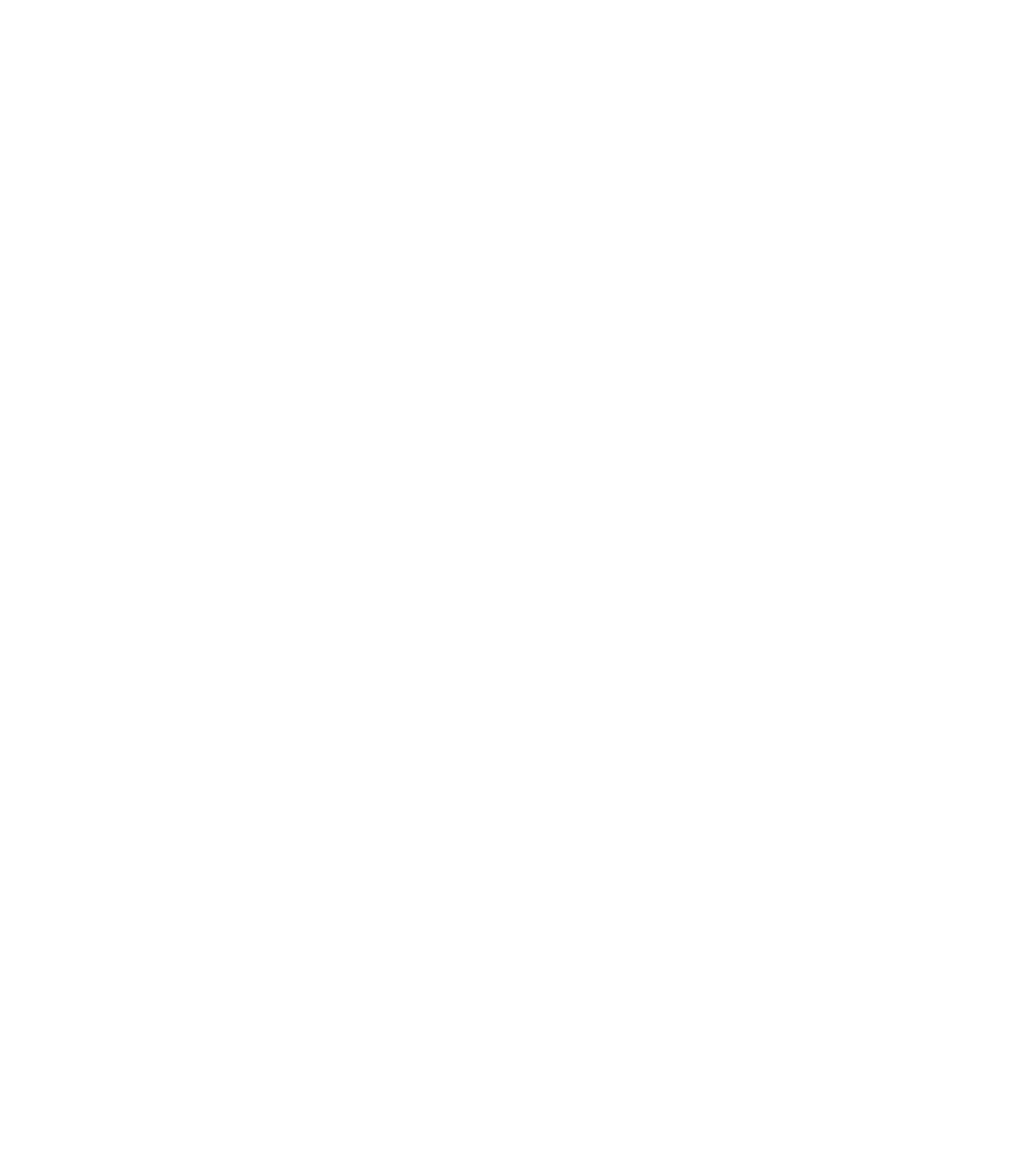
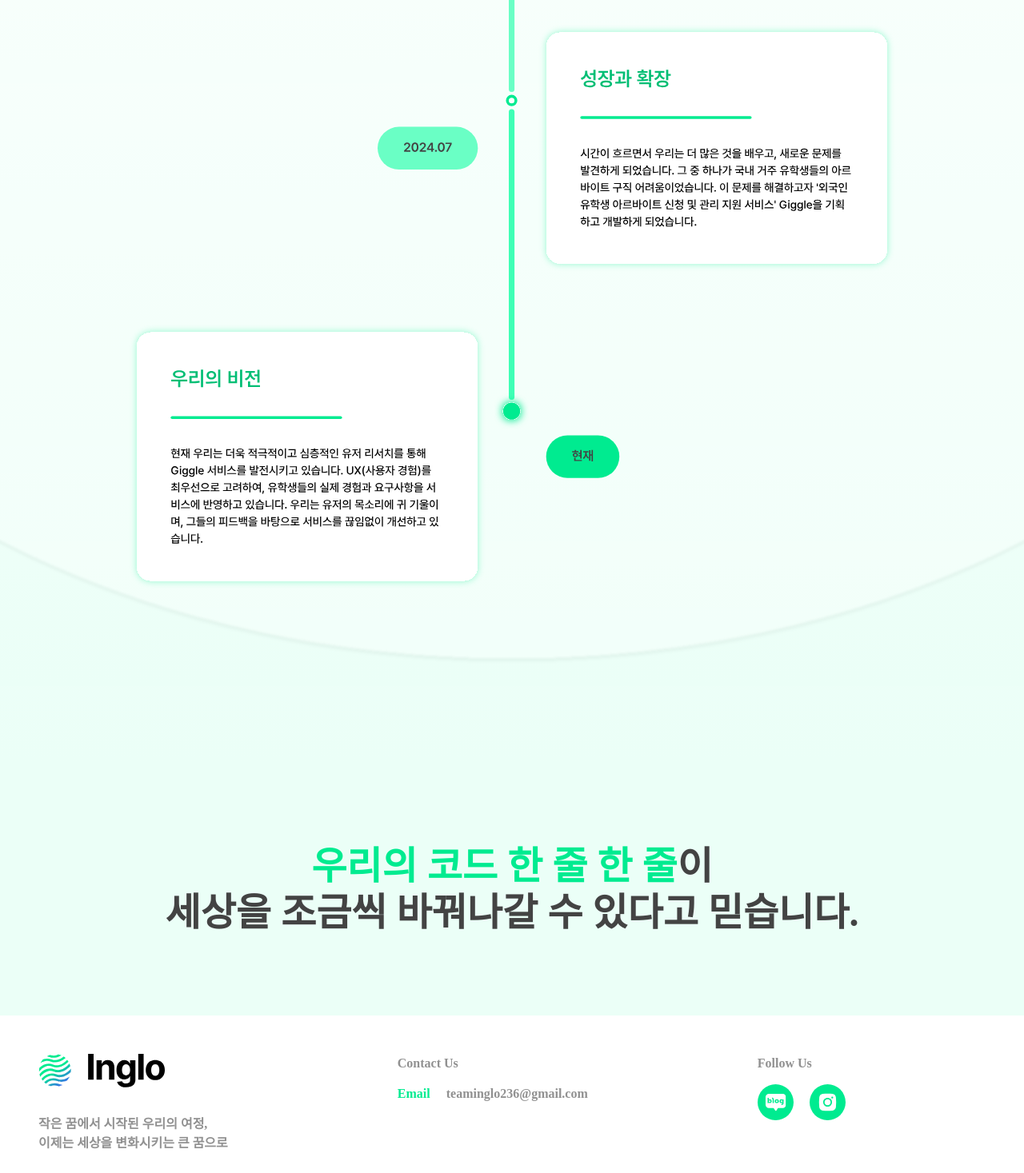
Before and after one commit to naarang/Inglo-landing, a Next.js app: page /aboutus in a window 1280 px wide. Shown: the part 2610-4077 px from the top of the page at 80% size. Before the commit the page ends 2145 px from the top, so only its background shows below. Built offline with nearby package versions, Linux system fonts and the light colour scheme.

Commit message:
feat: aboutus 페이지 타임라인 제작하기 #2

```diff
--- a/src/app/aboutus/page.tsx
+++ b/src/app/aboutus/page.tsx
@@ -1,5 +1,6 @@
 import AboutusBanner from "@/components/aboutus/banner/AboutusBanner";
 import AboutusHeader from "@/components/aboutus/header/AboutusHeader";
+import AboutusMind from "@/components/aboutus/mind/AboutusMind";
 import AboutusTimeline from "@/components/aboutus/timeline/AboutusTimeline";
 import AboutusValue from "@/components/aboutus/value/AboutusValue";
 import React from "react";
@@ -16,6 +17,7 @@ const AboutusPage = () => {
         <AboutusBanner />
         <AboutusValue />
         <AboutusTimeline />
+        <AboutusMind />
       </main>
     </>
   );
--- /dev/null
+++ b/src/components/aboutus/mind/AboutusMind.tsx
@@ -0,0 +1,24 @@
+/**
+ * @description
+ * about us 페이지 각오 멘트 컴포넌트
+ * @component AboutusMind
+ * @returns {JSX.Element} AboutusMind
+ * @since 2024.09.29
+ */
+/**
+ * Renders the mind text component for the aboutus section.
+ * @returns The rendered mind text component.
+ */
+
+const AboutusMind = () => {
+  return (
+    <section className="flex justify-center items-center bg-light_green py-[6.25rem] px-[9rem]">
+      <p className="text-5xl leading-[3.6rem] font-bold text-deep_gray text-center">
+        <span className="text-primary">우리의 코드 한 줄 한 줄</span>이 <br />
+        세상을 조금씩 바꿔나갈 수 있다고 믿습니다.
+      </p>
+    </section>
+  );
+};
+
+export default AboutusMind;
--- a/src/components/aboutus/timeline/AboutusTimeline.tsx
+++ b/src/components/aboutus/timeline/AboutusTimeline.tsx
@@ -1,4 +1,4 @@
-import LogoIcon from "@/images/inglo_logo.svg";
+import TimelineImage from "@/images/timeline_image.svg";
 
 /**
  * @description
@@ -13,7 +13,11 @@ import LogoIcon from "@/images/inglo_logo.svg";
  */
 
 const AboutusTimeline = () => {
-  return <section>타임라인</section>;
+  return (
+    <section className="flex justify-center bg-gradient-to-b from-[#FFFFFF] to-[#EBFFF7]">
+      <TimelineImage />
+    </section>
+  );
 };
 
 export default AboutusTimeline;
```
Also changed, not shown: public/images/timeline_image.svg (added).
